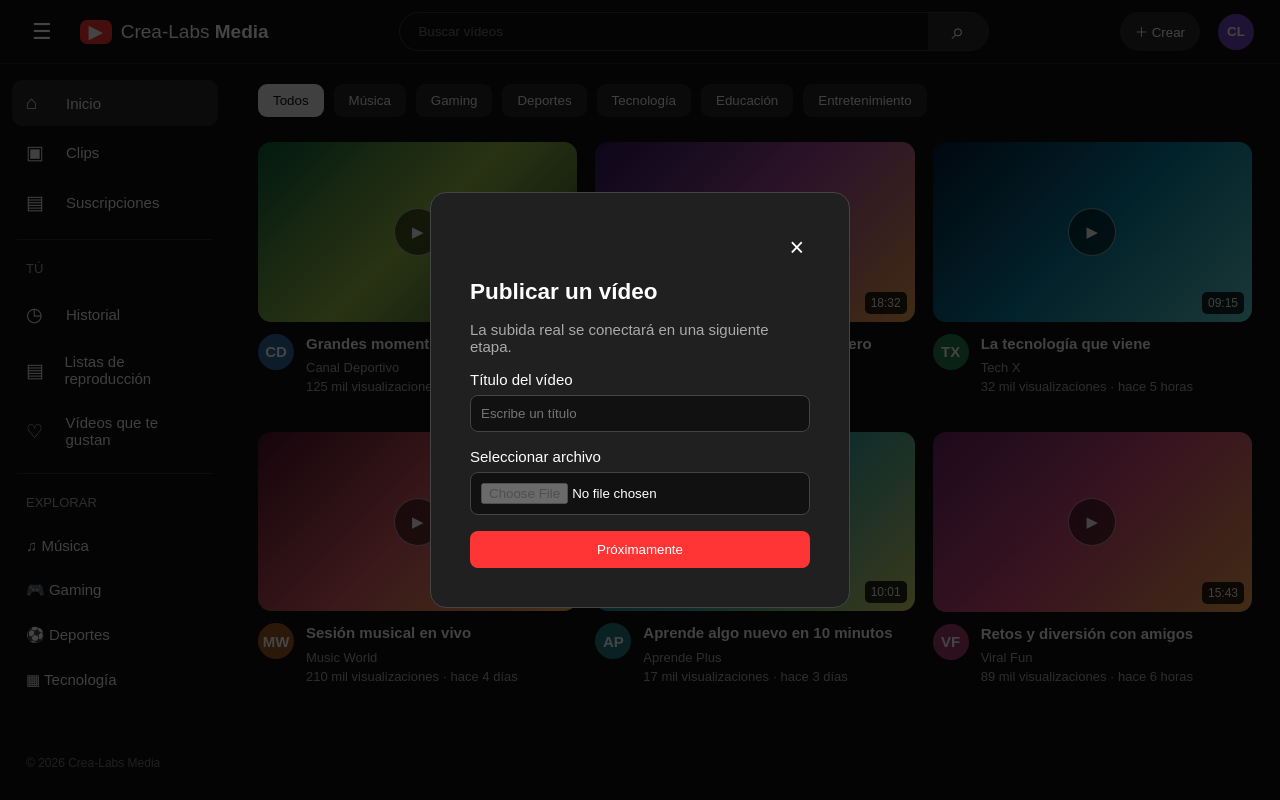
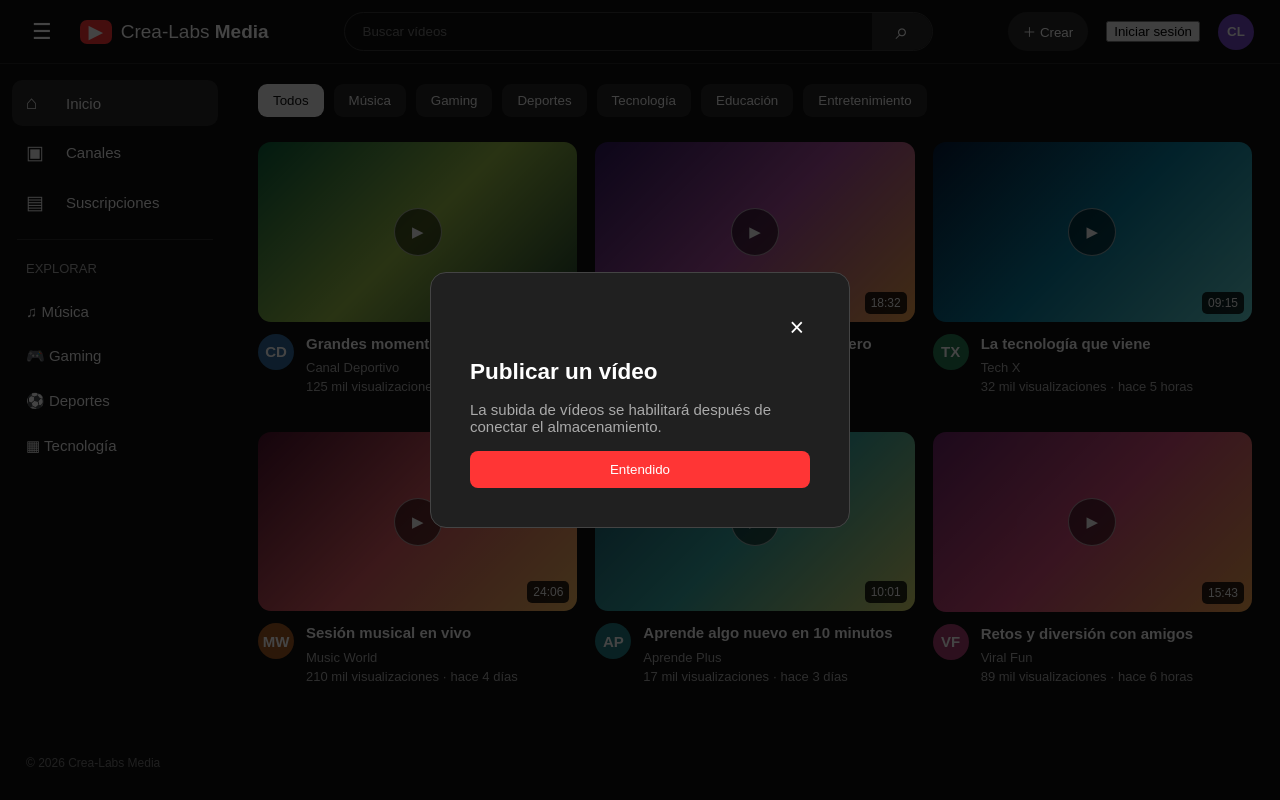
Before and after one commit to oscar20071-byte/crea-labs-media, a plain HTML site: page index.html in a window 1280 px wide. Both pictures are taken after a click on the button "＋ Crear". Drawn offline with nearby package versions, Linux system fonts and the light colour scheme.

Commit message:
Build Crea-Labs accounts and channels

```diff
--- a/index.html
+++ b/index.html
@@ -1,14 +1,15 @@
-<!doctype html>
-<html lang="es"><head><meta charset="UTF-8"><meta name="viewport" content="width=device-width,initial-scale=1"><meta name="description" content="Crea-Labs Media: descubre y comparte vídeos."><title>Crea-Labs Media</title><link rel="stylesheet" href="styles.css"></head>
-<body>
-<header class="topbar"><button class="icon-btn" id="menuToggle" aria-label="Menú">☰</button><a class="brand" href="#"><span class="brand-mark">▶</span><span>Crea-Labs <b>Media</b></span></a><form class="search" id="searchForm"><input id="searchInput" type="search" placeholder="Buscar vídeos" aria-label="Buscar vídeos"><button type="submit">⌕</button></form><div class="top-actions"><button class="upload-btn" id="uploadBtn">＋ <span>Crear</span></button><button class="avatar">CL</button></div></header>
-<aside class="sidebar" id="sidebar"><nav><a class="nav-item active" href="#"><span>⌂</span>Inicio</a><a class="nav-item" href="#clips"><span>▣</span>Clips</a><a class="nav-item" href="#subscriptions"><span>▤</span>Suscripciones</a><hr><p class="nav-heading">Tú</p><a class="nav-item" href="#history"><span>◷</span>Historial</a><a class="nav-item" href="#playlists"><span>▤</span>Listas de reproducción</a><a class="nav-item" href="#liked"><span>♡</span>Vídeos que te gustan</a><hr><p class="nav-heading">Explorar</p><a class="nav-item" href="#" data-category="Música">♫ Música</a><a class="nav-item" href="#" data-category="Gaming">🎮 Gaming</a><a class="nav-item" href="#" data-category="Deportes">⚽ Deportes</a><a class="nav-item" href="#" data-category="Tecnología">▦ Tecnología</a></nav><div class="sidebar-foot">© 2026 Crea-Labs Media</div></aside>
-<main class="main-content"><div class="chips" id="categories"><button class="chip selected" data-category="Todos">Todos</button><button class="chip" data-category="Música">Música</button><button class="chip" data-category="Gaming">Gaming</button><button class="chip" data-category="Deportes">Deportes</button><button class="chip" data-category="Tecnología">Tecnología</button><button class="chip" data-category="Educación">Educación</button><button class="chip" data-category="Entretenimiento">Entretenimiento</button></div>
-<section class="video-grid" id="videoGrid">
+<!doctype html><html lang="es"><head><meta charset="UTF-8"><meta name="viewport" content="width=device-width,initial-scale=1"><meta name="description" content="Crea-Labs Media: descubre y comparte vídeos."><title>Crea-Labs Media</title><link rel="stylesheet" href="styles.css"></head><body>
+<header class="topbar"><button class="icon-btn" id="menuToggle" aria-label="Menú">☰</button><a class="brand" href="#"><span class="brand-mark">▶</span><span>Crea-Labs <b>Media</b></span></a><form class="search" id="searchForm"><input id="searchInput" type="search" placeholder="Buscar vídeos" aria-label="Buscar vídeos"><button type="submit">⌕</button></form><div class="top-actions"><button class="upload-btn" id="uploadBtn">＋ <span>Crear</span></button><button class="auth-btn" id="authBtn">Iniciar sesión</button><button class="avatar" id="userAvatar" hidden>CL</button></div></header>
+<aside class="sidebar" id="sidebar"><nav><a class="nav-item active" href="#" data-view="home"><span>⌂</span>Inicio</a><a class="nav-item" href="#channels" data-view="channels"><span>▣</span>Canales</a><a class="nav-item" href="#subscriptions"><span>▤</span>Suscripciones</a><hr><p class="nav-heading">Explorar</p><a class="nav-item" href="#" data-category="Música">♫ Música</a><a class="nav-item" href="#" data-category="Gaming">🎮 Gaming</a><a class="nav-item" href="#" data-category="Deportes">⚽ Deportes</a><a class="nav-item" href="#" data-category="Tecnología">▦ Tecnología</a></nav><div class="sidebar-foot">© 2026 Crea-Labs Media</div></aside>
+<main class="main-content"><section id="homeView"><div class="chips" id="categories"><button class="chip selected" data-category="Todos">Todos</button><button class="chip" data-category="Música">Música</button><button class="chip" data-category="Gaming">Gaming</button><button class="chip" data-category="Deportes">Deportes</button><button class="chip" data-category="Tecnología">Tecnología</button><button class="chip" data-category="Educación">Educación</button><button class="chip" data-category="Entretenimiento">Entretenimiento</button></div><section class="video-grid" id="videoGrid">
 <article class="video-card" data-category="Deportes" data-title="Grandes momentos del fútbol"><div class="thumbnail thumb-football"><span class="play">▶</span><span class="duration">12:48</span></div><div class="video-info"><div class="channel-avatar">CD</div><div><h2>Grandes momentos del fútbol</h2><p>Canal Deportivo</p><p>125 mil visualizaciones · hace 2 días</p></div></div></article>
 <article class="video-card" data-category="Gaming" data-title="Construí una ciudad desde cero"><div class="thumbnail thumb-game"><span class="play">▶</span><span class="duration">18:32</span></div><div class="video-info"><div class="channel-avatar purple">GG</div><div><h2>Construí una ciudad desde cero</h2><p>GameZone</p><p>48 mil visualizaciones · hace 1 día</p></div></div></article>
 <article class="video-card" data-category="Tecnología" data-title="La tecnología que viene"><div class="thumbnail thumb-tech"><span class="play">▶</span><span class="duration">09:15</span></div><div class="video-info"><div class="channel-avatar green">TX</div><div><h2>La tecnología que viene</h2><p>Tech X</p><p>32 mil visualizaciones · hace 5 horas</p></div></div></article>
 <article class="video-card" data-category="Música" data-title="Sesión musical en vivo"><div class="thumbnail thumb-music"><span class="play">▶</span><span class="duration">24:06</span></div><div class="video-info"><div class="channel-avatar orange">MW</div><div><h2>Sesión musical en vivo</h2><p>Music World</p><p>210 mil visualizaciones · hace 4 días</p></div></div></article>
 <article class="video-card" data-category="Educación" data-title="Aprende algo nuevo en 10 minutos"><div class="thumbnail thumb-learn"><span class="play">▶</span><span class="duration">10:01</span></div><div class="video-info"><div class="channel-avatar teal">AP</div><div><h2>Aprende algo nuevo en 10 minutos</h2><p>Aprende Plus</p><p>17 mil visualizaciones · hace 3 días</p></div></div></article>
-<article class="video-card" data-category="Entretenimiento" data-title="Retos y diversión con amigos"><div class="thumbnail thumb-fun"><span class="play">▶</span><span class="duration">15:43</span></div><div class="video-info"><div class="channel-avatar pink">VF</div><div><h2>Retos y diversión con amigos</h2><p>Viral Fun</p><p>89 mil visualizaciones · hace 6 horas</p></div></div></article></section><p class="empty-state" id="emptyState" hidden>No encontramos vídeos con esa búsqueda.</p><footer class="mobile-footer">Crea-Labs Media · Proyecto en desarrollo</footer></main>
-<dialog id="uploadDialog"><form method="dialog" class="dialog-content"><button class="close-btn" aria-label="Cerrar">×</button><h2>Publicar un vídeo</h2><p>La subida real se conectará en una siguiente etapa.</p><label>Título del vídeo<input type="text" placeholder="Escribe un título" disabled></label><label>Seleccionar archivo<input type="file" accept="video/*" disabled></label><button class="primary-btn" disabled>Próximamente</button></form></dialog><script src="app.js"></script></body></html>
+<article class="video-card" data-category="Entretenimiento" data-title="Retos y diversión con amigos"><div class="thumbnail thumb-fun"><span class="play">▶</span><span class="duration">15:43</span></div><div class="video-info"><div class="channel-avatar pink">VF</div><div><h2>Retos y diversión con amigos</h2><p>Viral Fun</p><p>89 mil visualizaciones · hace 6 horas</p></div></div></article></section><p class="empty-state" id="emptyState" hidden>No encontramos vídeos con esa búsqueda.</p></section>
+<section id="channelsView" hidden><div class="section-heading"><div><h1>Canales de Crea-Labs</h1><p>Descubre creadores de la comunidad.</p></div><button class="primary-btn" id="createChannelBtn">＋ Crear mi canal</button></div><div id="channelList" class="channel-list"><p class="muted">Conecta el backend para ver canales.</p></div></section><footer class="mobile-footer">Crea-Labs Media · Proyecto en desarrollo</footer></main>
+<dialog id="authDialog"><form class="dialog-content" id="authForm"><button type="button" class="close-btn" data-close="authDialog">×</button><h2 id="authTitle">Iniciar sesión</h2><p id="authDescription">Accede a tu cuenta de Crea-Labs Media.</p><label>Correo electrónico<input id="authEmail" type="email" autocomplete="email" required placeholder="tu@correo.com"></label><label>Contraseña<input id="authPassword" type="password" autocomplete="current-password" minlength="8" required placeholder="Mínimo 8 caracteres"></label><label id="confirmWrap" hidden>Confirmar contraseña<input id="authConfirm" type="password" minlength="8" autocomplete="new-password"></label><button class="primary-btn" id="authSubmit" type="submit">Iniciar sesión</button><button class="text-btn" type="button" id="authSwitch">¿No tienes cuenta? Regístrate</button><p class="form-message" id="authMessage" role="status"></p></form></dialog>
+<dialog id="channelDialog"><form class="dialog-content" id="channelForm"><button type="button" class="close-btn" data-close="channelDialog">×</button><h2>Crear mi canal</h2><p>Elige cómo se llamará tu espacio de creador.</p><label>Nombre del canal<input id="channelName" maxlength="40" required placeholder="Mi canal"></label><label>Descripción<input id="channelDescription" maxlength="160" placeholder="¿De qué trata tu canal?"></label><button class="primary-btn" type="submit">Crear canal</button><p class="form-message" id="channelMessage" role="status"></p></form></dialog>
+<dialog id="uploadDialog"><div class="dialog-content"><button type="button" class="close-btn" data-close="uploadDialog">×</button><h2>Publicar un vídeo</h2><p>La subida de vídeos se habilitará después de conectar el almacenamiento.</p><button class="primary-btn" type="button" data-close="uploadDialog">Entendido</button></div></dialog>
+<script src="https://cdn.jsdelivr.net/npm/@supabase/supabase-js@2"></script><script src="supabase-config.js"></script><script src="app.js"></script></body></html>
```
